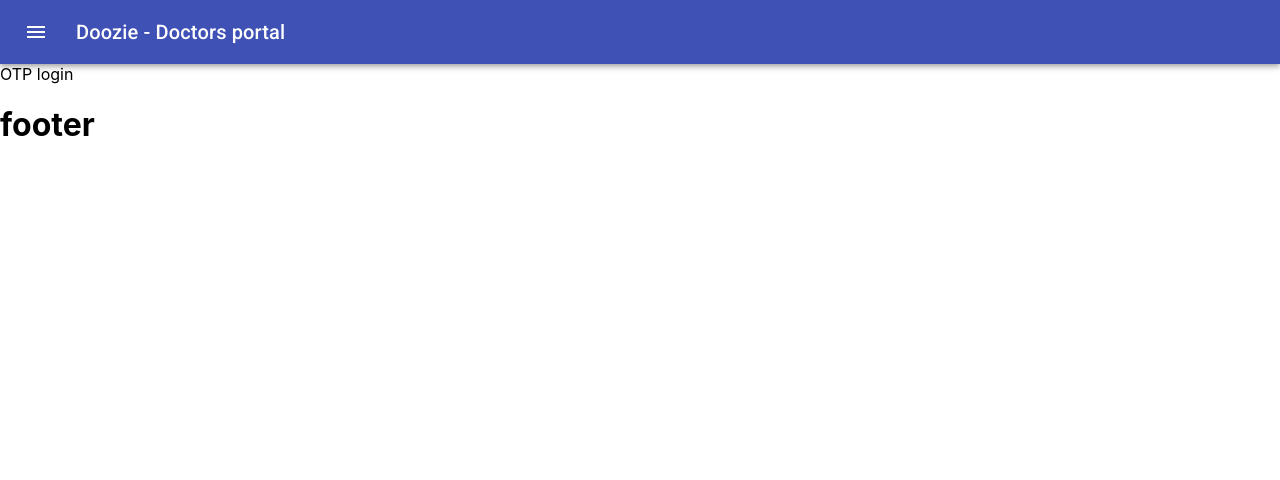
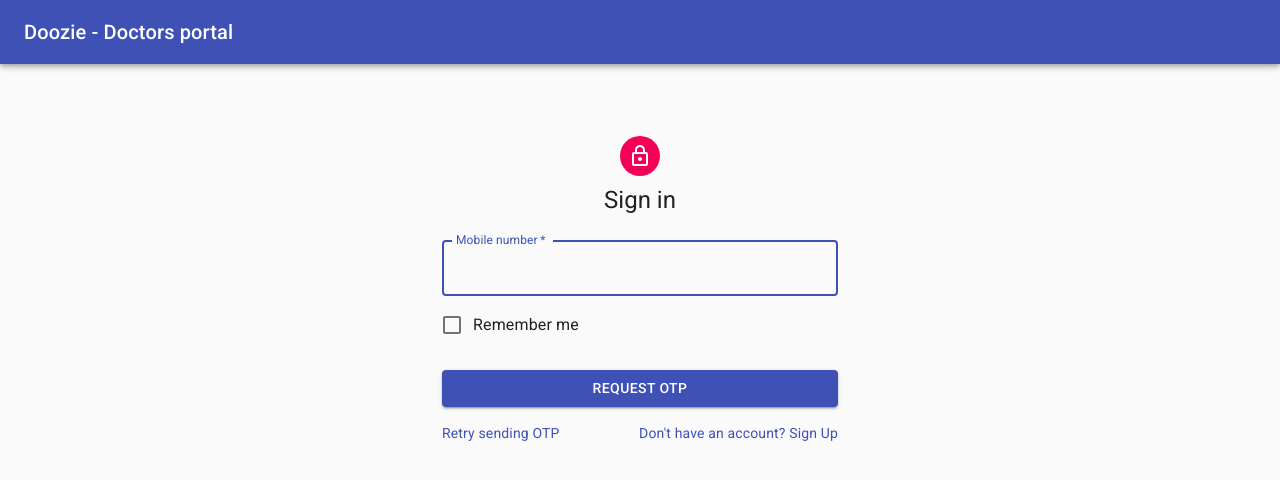
Before and after one commit to RedSand02/Doozie, a React (Create React App) app in the folder doctors-portal/: page / in a window 1280 px wide. Shown: the top 480 px of the page. Built offline with nearby package versions, Linux system fonts and the light colour scheme.

Commit message:
Login page UI basic working

```diff
--- a/doctors-portal/package.json
+++ b/doctors-portal/package.json
@@ -5,11 +5,13 @@
   "dependencies": {
     "@material-ui/core": "^4.5.2",
     "@material-ui/icons": "^4.5.1",
+    "@material-ui/styles": "^4.5.2",
     "@types/jest": "^24.0.21",
     "@types/node": "^12.12.5",
     "@types/react": "^16.9.11",
     "@types/react-dom": "^16.9.3",
     "@types/react-router-dom": "^5.1.2",
+    "material-ui": "^1.0.0-beta.47",
     "node-sass": "^4.13.0",
     "react": "^16.11.0",
     "react-dom": "^16.11.0",
--- a/doctors-portal/src/App.tsx
+++ b/doctors-portal/src/App.tsx
@@ -1,17 +1,36 @@
 import React from 'react';
 import './App.scss';
+import { ThemeProvider } from '@material-ui/core/styles';
+import {
+  CssBaseline,
+  createMuiTheme
+} from "@material-ui/core";
+import useMediaQuery from '@material-ui/core/useMediaQuery';
 
 import {
   BrowserRouter,
-  Route} from 'react-router-dom';
+  Route
+} from 'react-router-dom';
 
-  import Header from './components/Header';
-  import Login from './components/Login';
+import Header from './components/Header';
+import Login from './components/Login';
 
 export default function App() {
 
+  const prefersDarkMode = useMediaQuery('(prefers-color-scheme: dark)');
+  const theme = React.useMemo(
+    () =>
+      createMuiTheme({
+        palette: {
+          type: prefersDarkMode ? 'dark' : 'light',
+        },
+      }),
+    [prefersDarkMode],
+  );
+
   return (
-    <div>
+    <ThemeProvider theme={theme}>
+      <CssBaseline />
       <Header />
       <BrowserRouter>
         <div>
@@ -22,8 +41,7 @@
           <Route exact path="/DoctorsScore" component={DoctorsScore} />
         </div>
       </BrowserRouter>
-      <h1>footer</h1>
-    </div>
+    </ThemeProvider>
   );
 }
 
--- a/doctors-portal/src/components/Header.tsx
+++ b/doctors-portal/src/components/Header.tsx
@@ -8,6 +8,8 @@
 import AccountCircle from "@material-ui/icons/AccountCircle";
 import MenuItem from "@material-ui/core/MenuItem";
 import Menu from "@material-ui/core/Menu";
+import { useTheme } from '@material-ui/core/styles';
+
 
 const useStyles = makeStyles(theme => ({
   root: {
@@ -22,7 +24,8 @@
 }));
 
 export default function Header() {
-  const classes = useStyles({});
+  const theme = useTheme();
+  const classes = useStyles(theme);
   const auth = false;
   const [anchorEl, setAnchorEl] = React.useState(null);
   const open = Boolean(anchorEl);
@@ -39,6 +42,7 @@
     <div className={classes.root}>
       <AppBar position="static">
         <Toolbar>
+          {auth &&
             <IconButton
               edge="start"
               className={classes.menuButton}
@@ -47,6 +51,7 @@
             >
               <MenuIcon />
             </IconButton>
+          }
           <Typography variant="h6" className={classes.title}>
             Doozie - Doctors portal
           </Typography>
--- a/doctors-portal/src/components/Login.tsx
+++ b/doctors-portal/src/components/Login.tsx
@@ -2,23 +2,124 @@
 import { IProps } from '../scripts/common/base';
 import userDataManagement from '../utils/userDataManagement';
 import { app } from '../utils/constants';
+import { makeStyles } from '@material-ui/core/styles';
+import { useTheme } from '@material-ui/styles';
+import LockOutlinedIcon from '@material-ui/icons/LockOutlined';
+import { Container, CssBaseline, Avatar, Typography, TextField, FormControlLabel, Button, Grid, Link, Box, Checkbox } from '@material-ui/core';
 
 export interface LoginProps extends IProps {
     compiler: string;
     framework: string;
 }
 
-export default class Login extends React.Component<LoginProps, any> {
+const useStyles = makeStyles(theme => ({
+    paper: {
+        marginTop: theme.spacing(8),
+        display: 'flex',
+        flexDirection: 'column',
+        alignItems: 'center',
+    },
+    avatar: {
+        margin: theme.spacing(1),
+        backgroundColor: theme.palette.secondary.main,
+    },
+    form: {
+        width: '100%', // Fix IE 11 issue.
+        marginTop: theme.spacing(1),
+    },
+    submit: {
+        margin: theme.spacing(3, 0, 2),
+    },
+}));
 
-    componentDidMount() {
-        if(userDataManagement.isUserLoggedIn(app)) {
-            this.props.history.push('/home');
-        }
-    }
+export default function Login() {
+    const theme = useTheme();
+    const classes = useStyles(theme);
 
-    render() {
-        return (
-            <div>OTP login</div>
-        );
-    }
+    const [mobileNumberSubmitted, setmobileNumberSubmitted] = React.useState(false);
+
+    const handleMobileNumberSubmit = event => {
+        setmobileNumberSubmitted(true);
+    };
+
+    return (
+        <Container component="main" maxWidth="xs">
+            <CssBaseline />
+            <div className={classes.paper}>
+                <Avatar className={classes.avatar}>
+                    <LockOutlinedIcon />
+                </Avatar>
+                <Typography component="h1" variant="h5">
+                    Sign in
+                    </Typography>
+                <form className={classes.form} noValidate>
+                    {!mobileNumberSubmitted &&
+                        <div>
+                            <TextField
+                                variant="outlined"
+                                margin="normal"
+                                required
+                                fullWidth
+                                id="mobile-number"
+                                label="Mobile number"
+                                name="mobile-number"
+                                autoComplete="tel"
+                                autoFocus
+                            />
+                            <FormControlLabel
+                                control={<Checkbox value="remember" color="primary" />}
+                                label="Remember me"
+                            />
+                            <Button
+                                fullWidth
+                                variant="contained"
+                                color="primary"
+                                className={classes.submit}
+                                onClick={handleMobileNumberSubmit}
+                            >
+                                Request OTP
+                            </Button>
+                        </div>
+                    }
+                    {mobileNumberSubmitted &&
+                        <div>
+                            <TextField
+                                variant="outlined"
+                                margin="normal"
+                                required
+                                fullWidth
+                                name="otp"
+                                label="OTP"
+                                type="password"
+                                id="otp"
+                            />
+                            <Button
+                                fullWidth
+                                variant="contained"
+                                color="primary"
+                                className={classes.submit}
+                            >
+                                Sign In
+                            </Button>
+                        </div>
+                    }
+                    <Grid container>
+                        <Grid item xs>
+                            <Link href="#" variant="body2">
+                                Retry sending OTP
+                                </Link>
+                        </Grid>
+                        <Grid item>
+                            <Link href="#" variant="body2">
+                                {"Don't have an account? Sign Up"}
+                            </Link>
+                        </Grid>
+                    </Grid>
+                </form>
+            </div>
+            <Box mt={8}>
+                <Link href="" />
+            </Box>
+        </Container>
+    );
 }
```
Also changed, not shown: 2 other files (tests, documents, lock files or other folders). Lines whose indentation alone changed are shown as unchanged.
